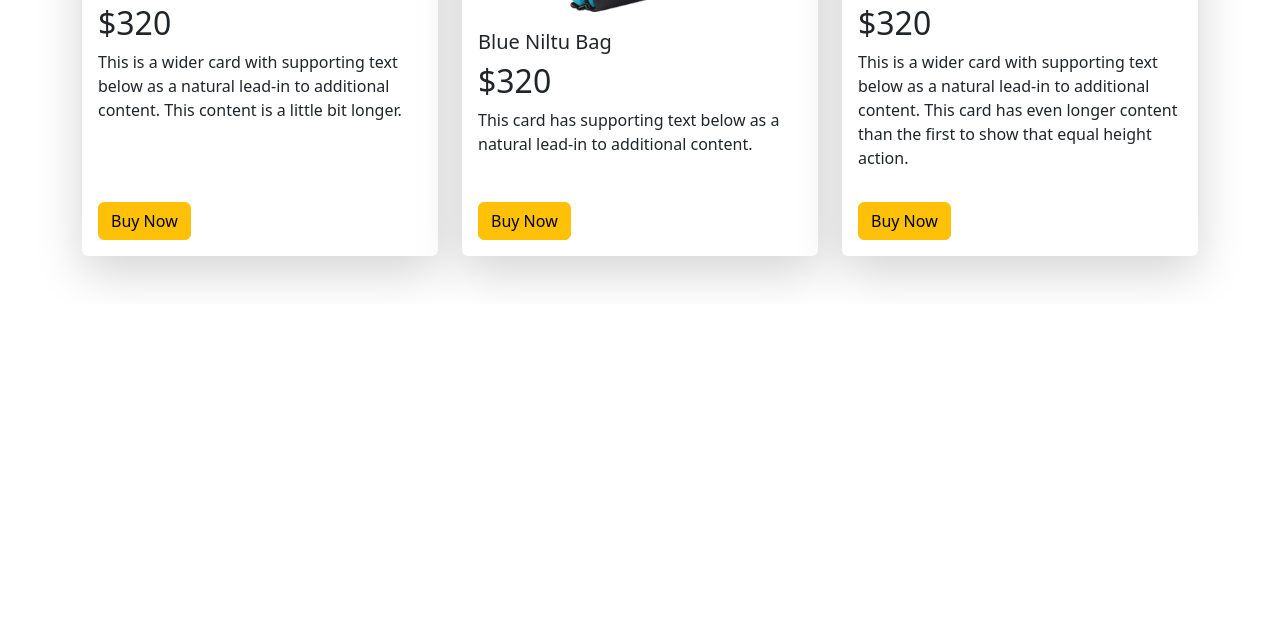
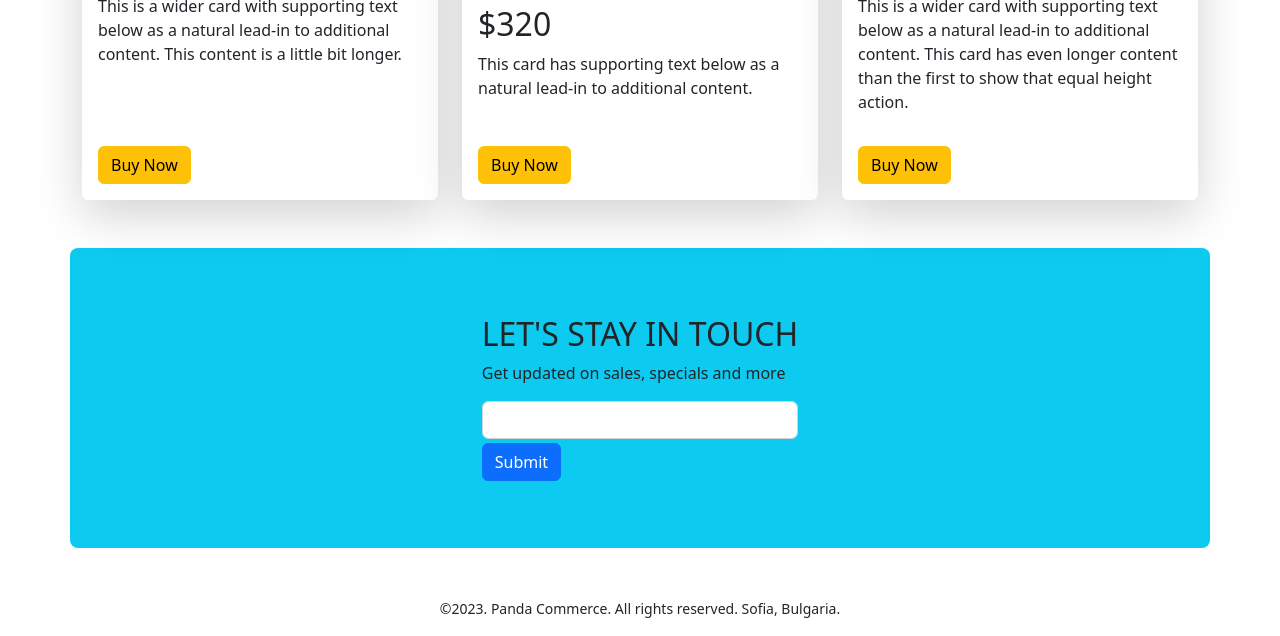
Before and after one commit to rftzmn/panda-commerce-bootstrap, a plain HTML site: page index.html in a window 1280 px wide. Shown: the part 1892-2528 px from the top of the page. Before the commit the page ends 2196 px from the top, so only its background shows below. Drawn offline with nearby package versions, Linux system fonts and the light colour scheme.

Commit message:
subscribe & footer added

```diff
--- a/index.html
+++ b/index.html
@@ -14,7 +14,7 @@
   <body>
     <header class="container">
       <!-- Navbar -->
-      <nav class="navbar navbar-expand-lg bg-light">
+      <nav class="navbar fixed-top navbar-expand-lg bg-light">
         <div class="container">
           <a class="navbar-brand" href="#">
             <img src="images/logo.png" alt="" />
@@ -36,13 +36,13 @@
                 <a class="nav-link active" aria-current="page" href="#">Home</a>
               </li>
               <li class="nav-item">
-                <a class="nav-link" href="#">Shoes</a>
+                <a class="nav-link" href="#shoes">Shoes</a>
               </li>
               <li class="nav-item">
-                <a class="nav-link" href="#">Bagpack</a>
+                <a class="nav-link" href="#backpack">Backpack</a>
               </li>
               <li class="nav-item">
-                <a class="nav-link" href="#">Subscribe</a>
+                <a class="nav-link" href="#subscribe">Subscribe</a>
               </li>
             </ul>
           </div>
@@ -180,7 +180,7 @@
       <!-- categories end -->
 
       <!-- shoes section start -->
-      <section class="container my-5">
+      <section class="container my-5" id="shoes">
         <h2>Shoes</h2>
         <div class="row row-cols-1 row-cols-md-2 row-cols-lg-3 g-4">
           <div class="col">
@@ -250,7 +250,7 @@
       <!-- shoes section end -->
 
       <!-- Backpack section start -->
-      <section class="container my-5">
+      <section class="container my-5" id="backpack">
         <h2>Backpack</h2>
         <div class="row row-cols-1 row-cols-md-2 row-cols-lg-3 g-4">
           <div class="col">
@@ -306,7 +306,39 @@
         </div>
       </section>
       <!-- Backpack section end -->
+
+      <!-- subscribe start -->
+      <section
+        id="subscribe"
+        style="height: 300px"
+        class="container rounded-3 d-flex justify-content-center align-items-center bg-info"
+      >
+        <div>
+          <h2>LET'S STAY IN TOUCH</h2>
+          <p>Get updated on sales, specials and more</p>
+          <form>
+            <div class="mb-1">
+              <input
+                type="email"
+                class="form-control"
+                id="exampleInputEmail1"
+                aria-describedby="emailHelp"
+              />
+            </div>
+            <button type="submit" class="btn btn-primary">Submit</button>
+          </form>
+        </div>
+      </section>
+      <!-- subscribe end -->
     </main>
+
+    <footer class="mt-5 text-center">
+      <p>
+        <small
+          >©2023. Panda Commerce. All rights reserved. Sofia, Bulgaria.</small
+        >
+      </p>
+    </footer>
     <script
       src="https://cdn.jsdelivr.net/npm/bootstrap@5.2.0/dist/js/bootstrap.bundle.min.js"
       integrity="sha384-A3rJD856KowSb7dwlZdYEkO39Gagi7vIsF0jrRAoQmDKKtQBHUuLZ9AsSv4jD4Xa"
```
